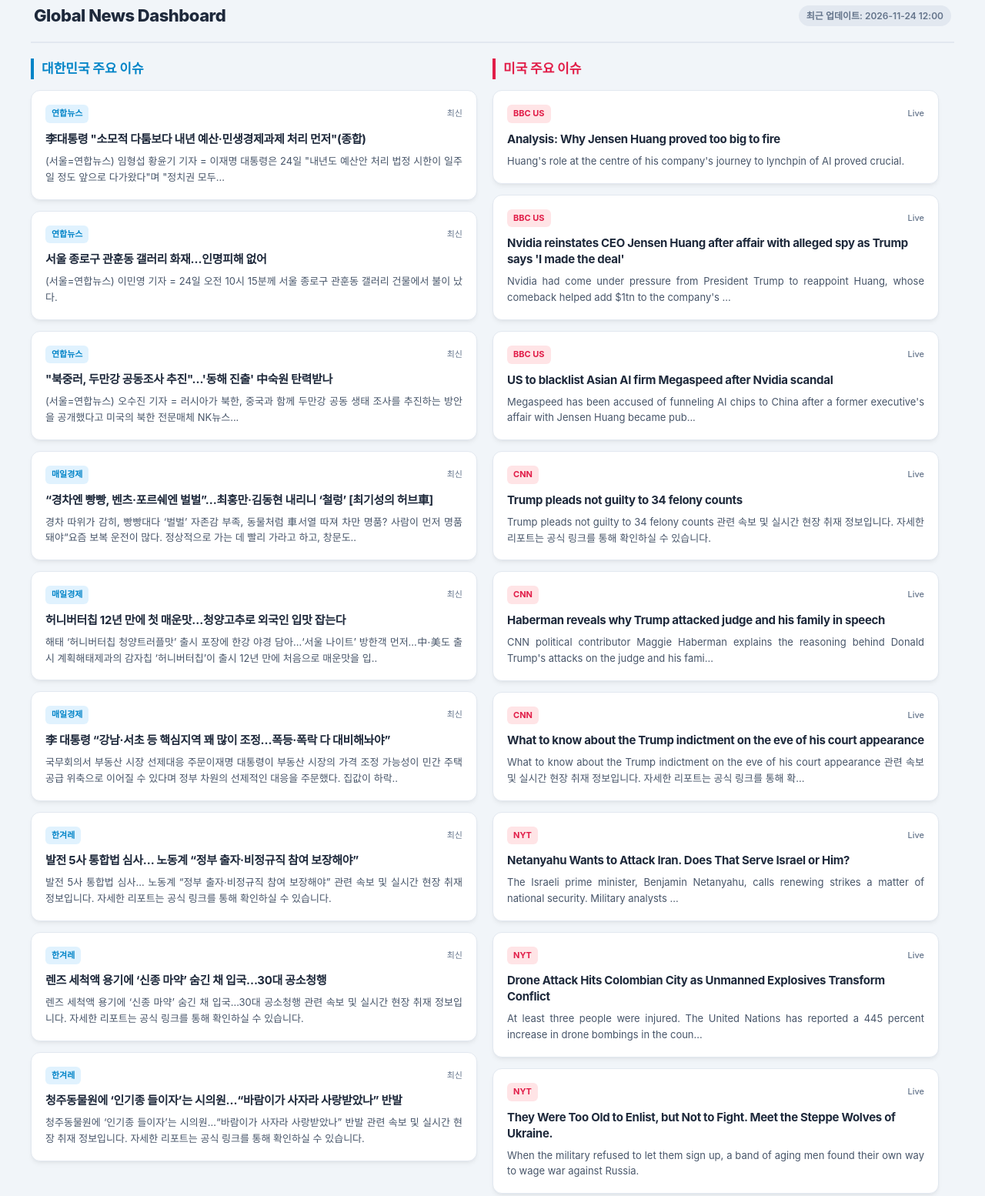
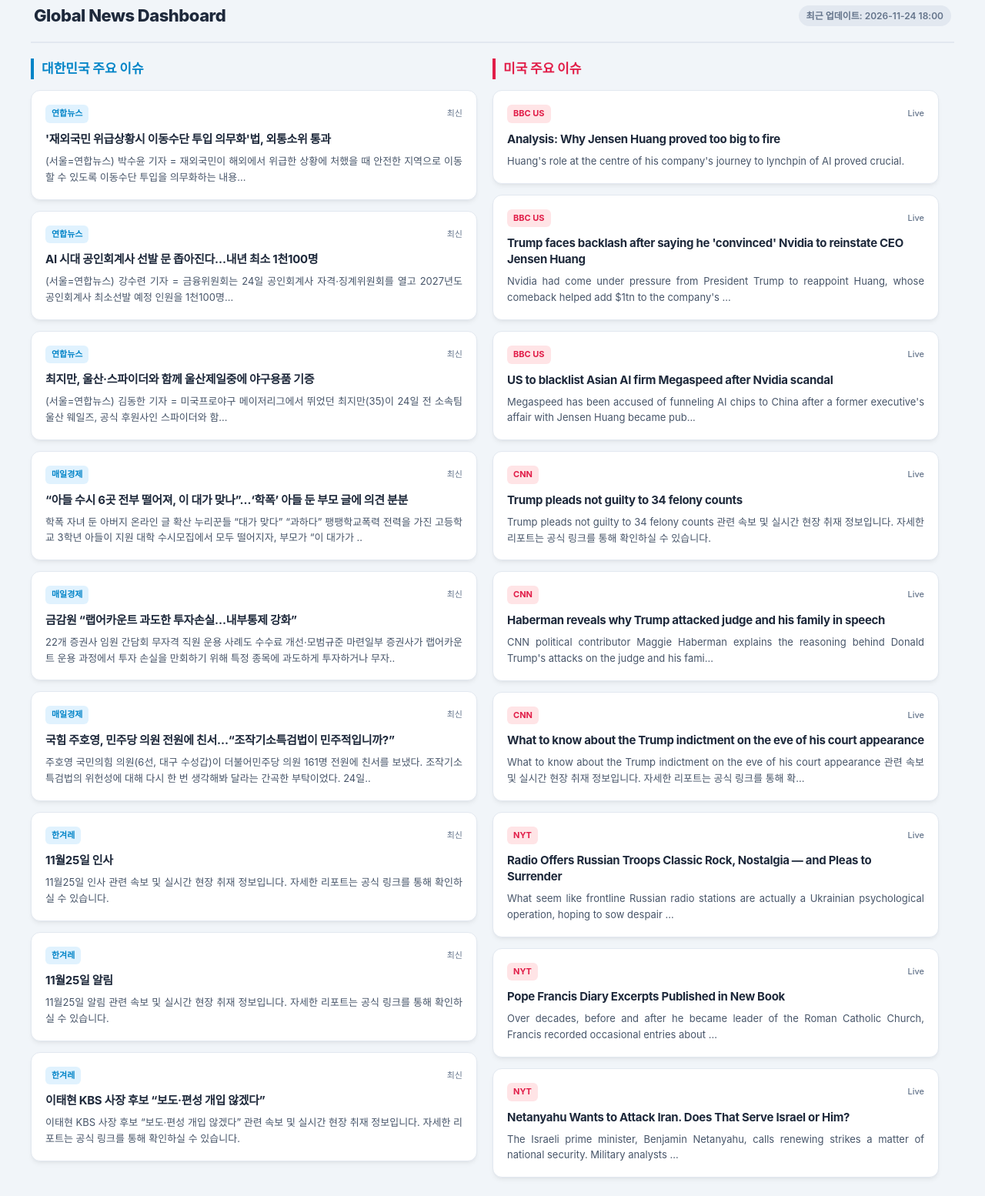
Before and after one commit to ceptall/coupang1, a plain HTML site: page indexnews.html in a window 1280 px wide. Shown: the part 15-1569 px from the top of the page at 77% size. Drawn offline with Linux system fonts and the light colour scheme.

Commit message:
Automated news update via n8n

```diff
--- a/indexnews.html
+++ b/indexnews.html
@@ -75,7 +75,7 @@
 <div class="dashboard-container">
     <div class="header">
         <h1>Global News Dashboard</h1>
-        <div class="update-time">최근 업데이트: <span id="sync-time">2026-11-24 12:00</span></div>
+        <div class="update-time">최근 업데이트: <span id="sync-time">2026-11-24 18:00</span></div>
     </div>
     <div class="grid-container">
         <div class="grid-row">
@@ -87,8 +87,8 @@
             <span class="news-source kr-tag">연합뉴스</span>
             <span class="news-time">최신</span>
         </div>
-        <a href="https://www.yna.co.kr/view/AKR20261124071151001" target="_blank" class="news-title">李대통령 "소모적 다툼보다 내년 예산·민생경제과제 처리 먼저"(종합)</a>
-        <p class="news-desc">(서울=연합뉴스) 임형섭 황윤기 기자 = 이재명 대통령은 24일 &quot;내년도 예산안 처리 법정 시한이 일주일 정도 앞으로 다가왔다&quot;며 &quot;정치권 모두...</p>
+        <a href="https://www.yna.co.kr/view/AKR20261124164500001" target="_blank" class="news-title">'재외국민 위급상황시 이동수단 투입 의무화'법, 외통소위 통과</a>
+        <p class="news-desc">(서울=연합뉴스) 박수윤 기자 = 재외국민이 해외에서 위급한 상황에 처했을 때 안전한 지역으로 이동할 수 있도록 이동수단 투입을 의무화하는 내용...</p>
     </div>
 
     <div class="news-card">
@@ -96,8 +96,8 @@
             <span class="news-source kr-tag">연합뉴스</span>
             <span class="news-time">최신</span>
         </div>
-        <a href="https://www.yna.co.kr/view/AKR20261124095600004" target="_blank" class="news-title">서울 종로구 관훈동 갤러리 화재…인명피해 없어</a>
-        <p class="news-desc">(서울=연합뉴스) 이민영 기자 = 24일 오전 10시 15분께 서울 종로구 관훈동 갤러리 건물에서 불이 났다.</p>
+        <a href="https://www.yna.co.kr/view/AKR20261124165100002" target="_blank" class="news-title">AI 시대 공인회계사 선발 문 좁아진다…내년 최소 1천100명</a>
+        <p class="news-desc">(서울=연합뉴스) 강수련 기자 = 금융위원회는 24일 공인회계사 자격·징계위원회를 열고 2027년도 공인회계사 최소선발 예정 인원을 1천100명...</p>
     </div>
 
     <div class="news-card">
@@ -105,8 +105,8 @@
             <span class="news-source kr-tag">연합뉴스</span>
             <span class="news-time">최신</span>
         </div>
-        <a href="https://www.yna.co.kr/view/AKR20261124094800009" target="_blank" class="news-title">"북중러, 두만강 공동조사 추진"…'동해 진출' 中숙원 탄력받나</a>
-        <p class="news-desc">(서울=연합뉴스) 오수진 기자 = 러시아가 북한, 중국과 함께 두만강 공동 생태 조사를 추진하는 방안을 공개했다고 미국의 북한 전문매체 NK뉴스...</p>
+        <a href="https://www.yna.co.kr/view/AKR20261124164400007" target="_blank" class="news-title">최지만, 울산·스파이더와 함께 울산제일중에 야구용품 기증</a>
+        <p class="news-desc">(서울=연합뉴스) 김동한 기자 = 미국프로야구 메이저리그에서 뛰었던 최지만(35)이 24일 전 소속팀 울산 웨일즈, 공식 후원사인 스파이더와 함...</p>
     </div>
 
     <div class="news-card">
@@ -114,8 +114,8 @@
             <span class="news-source kr-tag">매일경제</span>
             <span class="news-time">최신</span>
         </div>
-        <a href="https://www.mk.co.kr/news/business/12216984" target="_blank" class="news-title">“경차엔 빵빵, 벤츠·포르쉐엔 벌벌”…최홍만·김동현 내리니 ‘철렁’ [최기성의 허브車]</a>
-        <p class="news-desc">경차 따위가 감히, 빵빵대다 ‘벌벌’ 자존감 부족, 동물처럼 車서열 따져 차만 명품? 사람이 먼저 명품 돼야“요즘 보복 운전이 많다. 정상적으로 가는 데 빨리 가라고 하고, 창문도..</p>
+        <a href="https://www.mk.co.kr/news/society/12217435" target="_blank" class="news-title">“아들 수시 6곳 전부 떨어져, 이 대가 맞나”…‘학폭’ 아들 둔 부모 글에 의견 분분</a>
+        <p class="news-desc">학폭 자녀 둔 아버지 온라인 글 확산 누리꾼들 “대가 맞다” “과하다” 팽팽학교폭력 전력을 가진 고등학교 3학년 아들이 지원 대학 수시모집에서 모두 떨어지자, 부모가 “이 대가가 ..</p>
     </div>
 
     <div class="news-card">
@@ -123,8 +123,8 @@
             <span class="news-source kr-tag">매일경제</span>
             <span class="news-time">최신</span>
         </div>
-        <a href="https://www.mk.co.kr/news/business/12216981" target="_blank" class="news-title">허니버터칩 12년 만에 첫 매운맛…청양고추로 외국인 입맛 잡는다</a>
-        <p class="news-desc">해태 ‘허니버터칩 청양트러플맛’ 출시 포장에 한강 야경 담아…‘서울 나이트’ 방한객 먼저…中·美도 출시 계획해태제과의 감자칩 ‘허니버터칩’이 출시 12년 만에 처음으로 매운맛을 입..</p>
+        <a href="https://www.mk.co.kr/news/stock/12217433" target="_blank" class="news-title">금감원 “랩어카운트 과도한 투자손실…내부통제 강화”</a>
+        <p class="news-desc">22개 증권사 임원 간담회 무자격 직원 운용 사례도 수수료 개선·모범규준 마련일부 증권사가 랩어카운트 운용 과정에서 투자 손실을 만회하기 위해 특정 종목에 과도하게 투자하거나 무자..</p>
     </div>
 
     <div class="news-card">
@@ -132,8 +132,8 @@
             <span class="news-source kr-tag">매일경제</span>
             <span class="news-time">최신</span>
         </div>
-        <a href="https://www.mk.co.kr/news/realestate/12216980" target="_blank" class="news-title">李 대통령 “강남·서초 등 핵심지역 꽤 많이 조정…폭등·폭락 다 대비해놔야”</a>
-        <p class="news-desc">국무회의서 부동산 시장 선제대응 주문이재명 대통령이 부동산 시장의 가격 조정 가능성이 민간 주택 공급 위축으로 이어질 수 있다며 정부 차원의 선제적인 대응을 주문했다. 집값이 하락..</p>
+        <a href="https://www.mk.co.kr/news/politics/12217432" target="_blank" class="news-title">국힘 주호영, 민주당 의원 전원에 친서…“조작기소특검법이 민주적입니까?”</a>
+        <p class="news-desc">주호영 국민의힘 의원(6선, 대구 수성갑)이 더불어민주당 의원 161명 전원에 친서를 보냈다. 조작기소특검법의 위헌성에 대해 다시 한 번 생각해봐 달라는 간곡한 부탁이었다. 24일..</p>
     </div>
 
     <div class="news-card">
@@ -141,8 +141,8 @@
             <span class="news-source kr-tag">한겨레</span>
             <span class="news-time">최신</span>
         </div>
-        <a href="https://www.hani.co.kr/arti/society/society_general/1288805.html" target="_blank" class="news-title">발전 5사 통합법 심사… 노동계 “정부 출자·비정규직 참여 보장해야”</a>
-        <p class="news-desc">발전 5사 통합법 심사… 노동계 “정부 출자·비정규직 참여 보장해야” 관련 속보 및 실시간 현장 취재 정보입니다. 자세한 리포트는 공식 링크를 통해 확인하실 수 있습니다.</p>
+        <a href="https://www.hani.co.kr/arti/society/internalmove/1288902.html" target="_blank" class="news-title">11월25일 인사</a>
+        <p class="news-desc">11월25일 인사 관련 속보 및 실시간 현장 취재 정보입니다. 자세한 리포트는 공식 링크를 통해 확인하실 수 있습니다.</p>
     </div>
 
     <div class="news-card">
@@ -150,8 +150,8 @@
             <span class="news-source kr-tag">한겨레</span>
             <span class="news-time">최신</span>
         </div>
-        <a href="https://www.hani.co.kr/arti/area/capital/1288804.html" target="_blank" class="news-title">렌즈 세척액 용기에 ‘신종 마약’ 숨긴 채 입국…30대 공소청행</a>
-        <p class="news-desc">렌즈 세척액 용기에 ‘신종 마약’ 숨긴 채 입국…30대 공소청행 관련 속보 및 실시간 현장 취재 정보입니다. 자세한 리포트는 공식 링크를 통해 확인하실 수 있습니다.</p>
+        <a href="https://www.hani.co.kr/arti/society/ngo/1288901.html" target="_blank" class="news-title">11월25일 알림</a>
+        <p class="news-desc">11월25일 알림 관련 속보 및 실시간 현장 취재 정보입니다. 자세한 리포트는 공식 링크를 통해 확인하실 수 있습니다.</p>
     </div>
 
     <div class="news-card">
@@ -159,8 +159,8 @@
             <span class="news-source kr-tag">한겨레</span>
             <span class="news-time">최신</span>
         </div>
-        <a href="https://www.hani.co.kr/arti/animalpeople/human_animal/1288803.html" target="_blank" class="news-title">청주동물원에 ‘인기종 들이자’는 시의원…“바람이가 사자라 사랑받았나” 반발</a>
-        <p class="news-desc">청주동물원에 ‘인기종 들이자’는 시의원…“바람이가 사자라 사랑받았나” 반발 관련 속보 및 실시간 현장 취재 정보입니다. 자세한 리포트는 공식 링크를 통해 확인하실 수 있습니다.</p>
+        <a href="https://www.hani.co.kr/arti/society/media/1288900.html" target="_blank" class="news-title">이태현 KBS 사장 후보 “보도·편성 개입 않겠다”</a>
+        <p class="news-desc">이태현 KBS 사장 후보 “보도·편성 개입 않겠다” 관련 속보 및 실시간 현장 취재 정보입니다. 자세한 리포트는 공식 링크를 통해 확인하실 수 있습니다.</p>
     </div>
 </div>
             </div>
@@ -181,7 +181,7 @@
             <span class="news-source us-tag">BBC US</span>
             <span class="news-time">Live</span>
         </div>
-        <a href="https://www.bbc.co.uk/news/articles/cq5y1k8ez407o?at_medium=RSS&at_campaign=rss" target="_blank" class="news-title">Nvidia reinstates CEO Jensen Huang after affair with alleged spy as Trump says 'I made the deal'</a>
+        <a href="https://www.bbc.co.uk/news/articles/cq5y1k8ez407o?at_medium=RSS&at_campaign=rss" target="_blank" class="news-title">Trump faces backlash after saying he 'convinced' Nvidia to reinstate CEO Jensen Huang</a>
         <p class="news-desc">Nvidia had come under pressure from President Trump to reappoint Huang, whose comeback helped add $1tn to the company's ...</p>
     </div>
 
@@ -226,8 +226,8 @@
             <span class="news-source us-tag">NYT</span>
             <span class="news-time">Live</span>
         </div>
-        <a href="https://www.nytimes.com/2026/11/23/world/middleeast/netanyahu-israel-iran.html" target="_blank" class="news-title">Netanyahu Wants to Attack Iran. Does That Serve Israel or Him?</a>
-        <p class="news-desc">The Israeli prime minister, Benjamin Netanyahu, calls renewing strikes a matter of national security. Military analysts ...</p>
+        <a href="https://www.nytimes.com/2026/11/24/world/europe/ukraine-russia-psyops-radio-izium.html" target="_blank" class="news-title">Radio Offers Russian Troops Classic Rock, Nostalgia — and Pleas to Surrender</a>
+        <p class="news-desc">What seem like frontline Russian radio stations are actually a Ukrainian psychological operation, hoping to sow despair ...</p>
     </div>
 
     <div class="news-card">
@@ -235,8 +235,8 @@
             <span class="news-source us-tag">NYT</span>
             <span class="news-time">Live</span>
         </div>
-        <a href="https://www.nytimes.com/2026/11/23/world/americas/colombia-drone-attack-cucuta.html" target="_blank" class="news-title">Drone Attack Hits Colombian City as Unmanned Explosives Transform Conflict</a>
-        <p class="news-desc">At least three people were injured. The United Nations has reported a 445 percent increase in drone bombings in the coun...</p>
+        <a href="https://www.nytimes.com/2026/11/24/world/europe/pope-francis-diary.html" target="_blank" class="news-title">Pope Francis Diary Excerpts Published in New Book</a>
+        <p class="news-desc">Over decades, before and after he became leader of the Roman Catholic Church, Francis recorded occasional entries about ...</p>
     </div>
 
     <div class="news-card">
@@ -244,8 +244,8 @@
             <span class="news-source us-tag">NYT</span>
             <span class="news-time">Live</span>
         </div>
-        <a href="https://www.nytimes.com/2026/11/23/world/europe/ukraine-older-soldiers.html" target="_blank" class="news-title">They Were Too Old to Enlist, but Not to Fight. Meet the Steppe Wolves of Ukraine.</a>
-        <p class="news-desc">When the military refused to let them sign up, a band of aging men found their own way to wage war against Russia.</p>
+        <a href="https://www.nytimes.com/2026/11/23/world/middleeast/netanyahu-israel-iran.html" target="_blank" class="news-title">Netanyahu Wants to Attack Iran. Does That Serve Israel or Him?</a>
+        <p class="news-desc">The Israeli prime minister, Benjamin Netanyahu, calls renewing strikes a matter of national security. Military analysts ...</p>
     </div>
 </div>
             </div>
```
